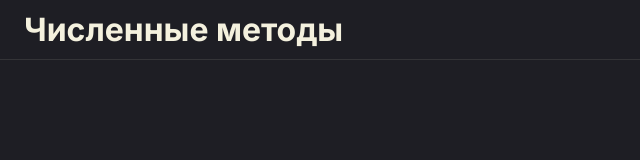
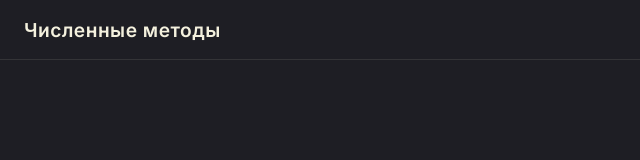
Before and after one commit to ignatovanina/numerical-methods-textbook, a plain HTML site: page index.html in a window 1280 px wide. Shown: the whole page, without its empty margins (0-640 px from the left). Drawn offline with Linux system fonts and the light colour scheme.

Commit message:
style: style header according to design

```diff
--- a/css/style.css
+++ b/css/style.css
@@ -33,3 +33,8 @@ header {
     padding: 0 24px;
     z-index: 10;
 }
+header h1 {
+    font-size: 1.2rem;
+    font-weight: 600;
+    letter-spacing: 0.5px;
+}
```
